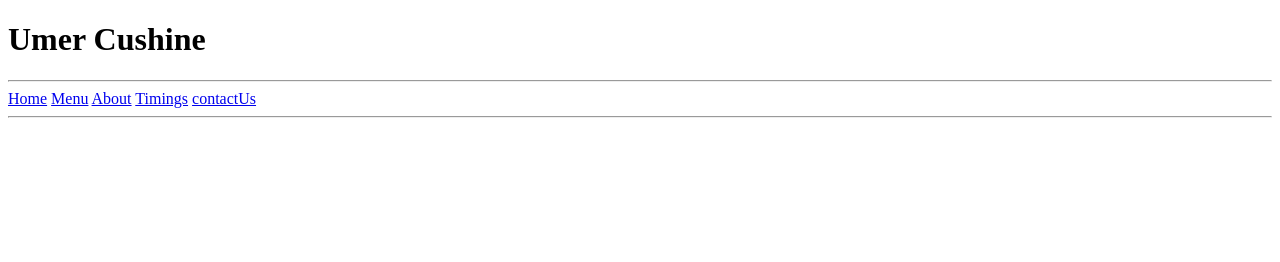
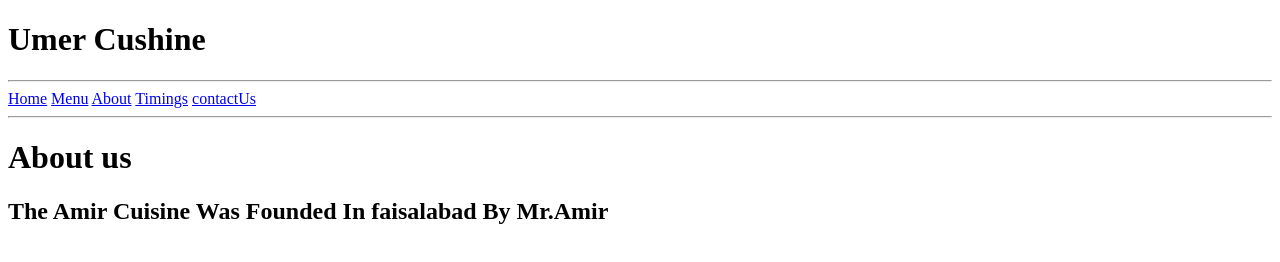
Before and after one commit to yammybajwa/html-assignment, a plain HTML site: page index2.html in a window 1280 px wide. Drawn offline with Linux system fonts and the light colour scheme.

Commit message:
create h1 and h2
create h1 and h2 in aboutSection

```diff
--- a/index2.html
+++ b/index2.html
@@ -20,6 +20,11 @@
             <a href="#">contactUs</a>
         </div>
         <hr>
+        <div class="aboutSection">
+            <h1>About us</h1>
+
+            <h2>The Amir Cuisine Was Founded In faisalabad By Mr.Amir</h2>
+        </div>
     </div>
 
 </body>
```
